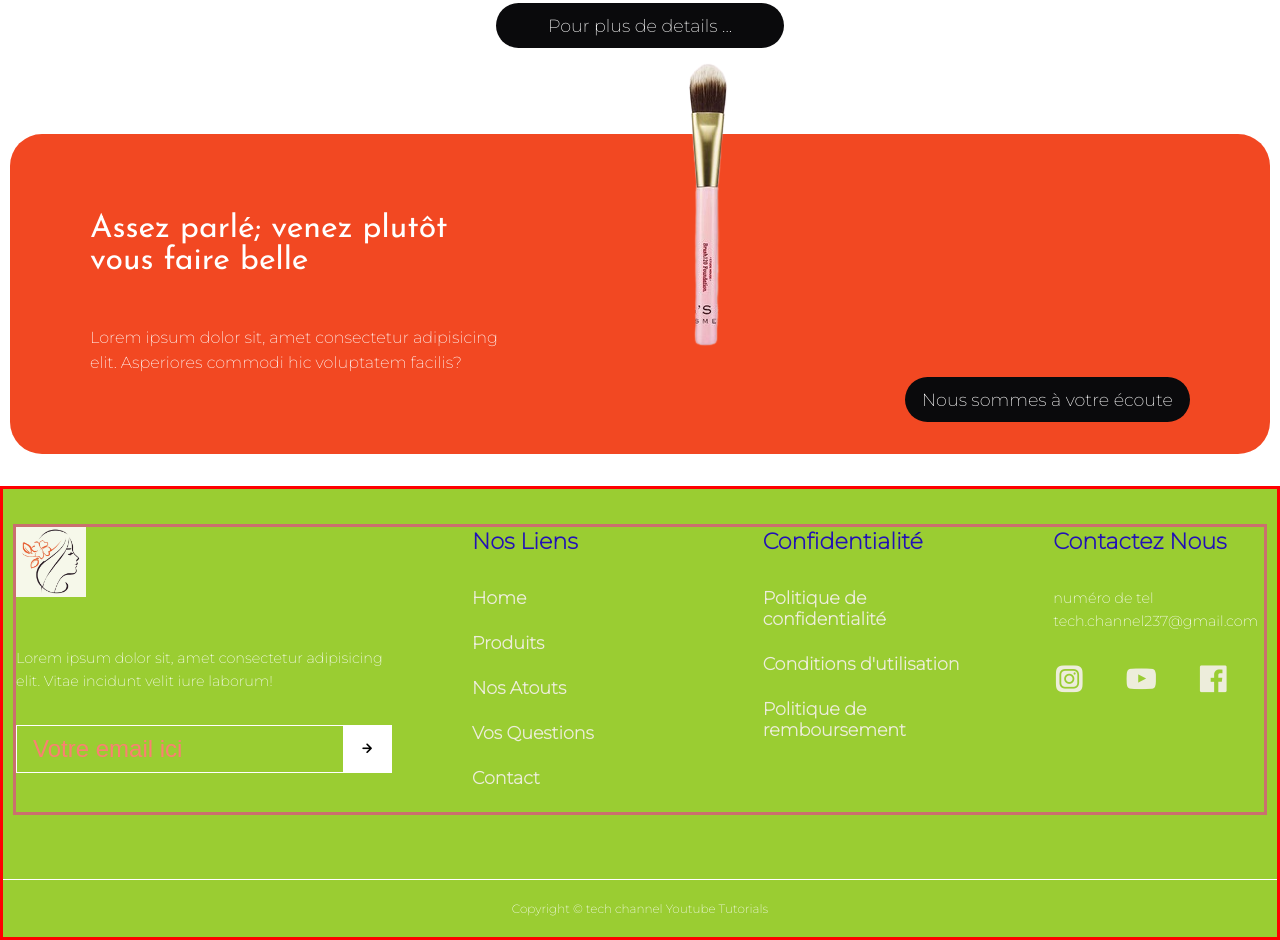
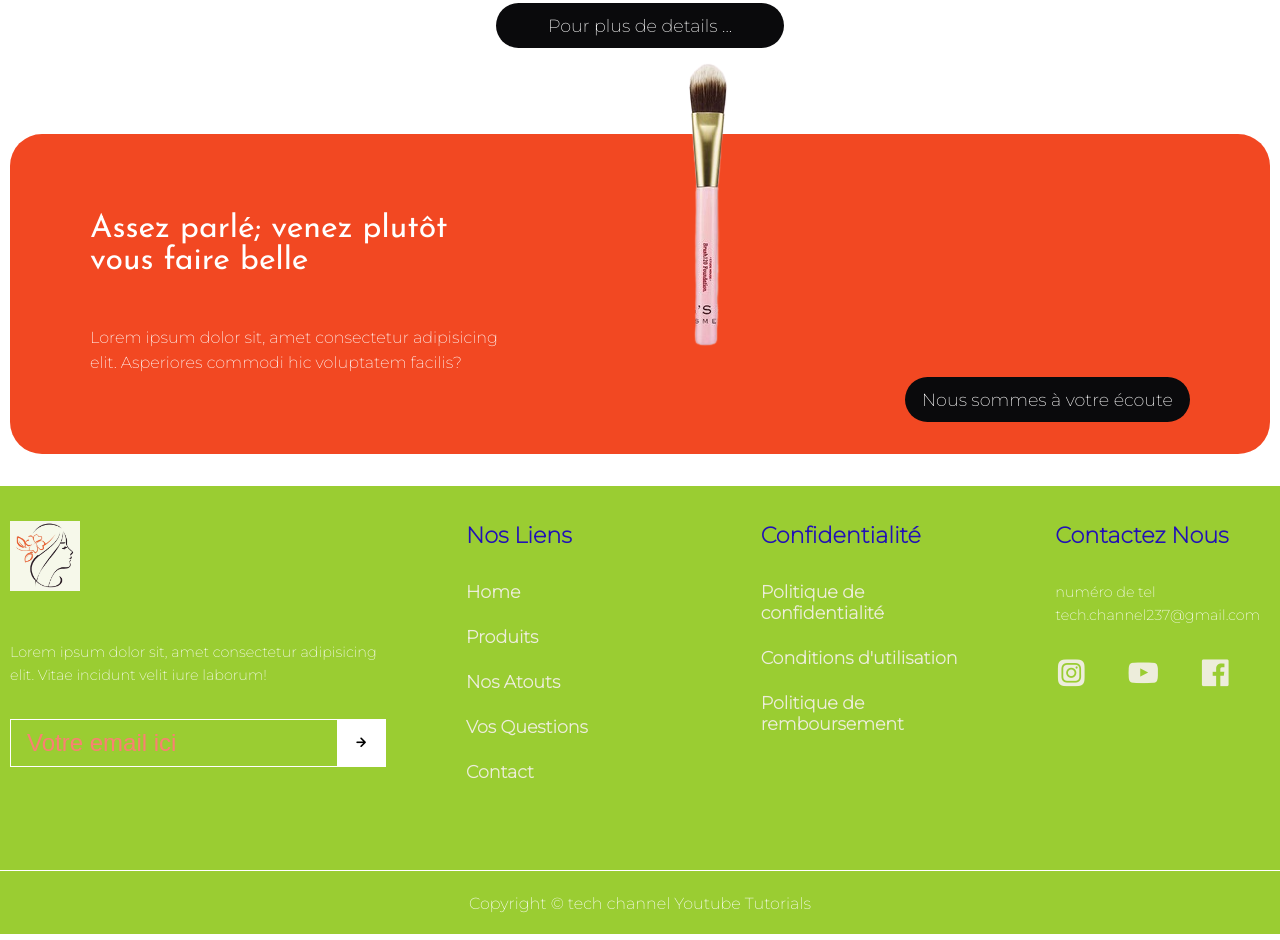
Before and after one commit to leo-dev22/beauty_shop, a plain HTML site: page index.html in a window 1280 px wide. Shown: the part 5804-6744 px from the top of the page. Drawn offline with nearby package versions, Linux system fonts and the light colour scheme; a web font is replaced by a local one.

Commit message:
files modified

```diff
--- a/style.css
+++ b/style.css
@@ -672,11 +672,9 @@ footer{
   padding-top: 2rem;
   font-size: .9rem;
   color: white;
-  border: 3px solid red;
 }
 
 footer .container{
-  border: 3px solid rgb(202, 111, 111);
   display: grid;
   grid-template-columns: repeat(4,1fr);
   gap:5rem;
@@ -755,6 +753,8 @@ margin-top: 4rem;
 padding: 1.2rem 0;
 color: white;
 border-top: 1px solid white;
+font-size: 1.2rem;
+
 }
 
 
```
